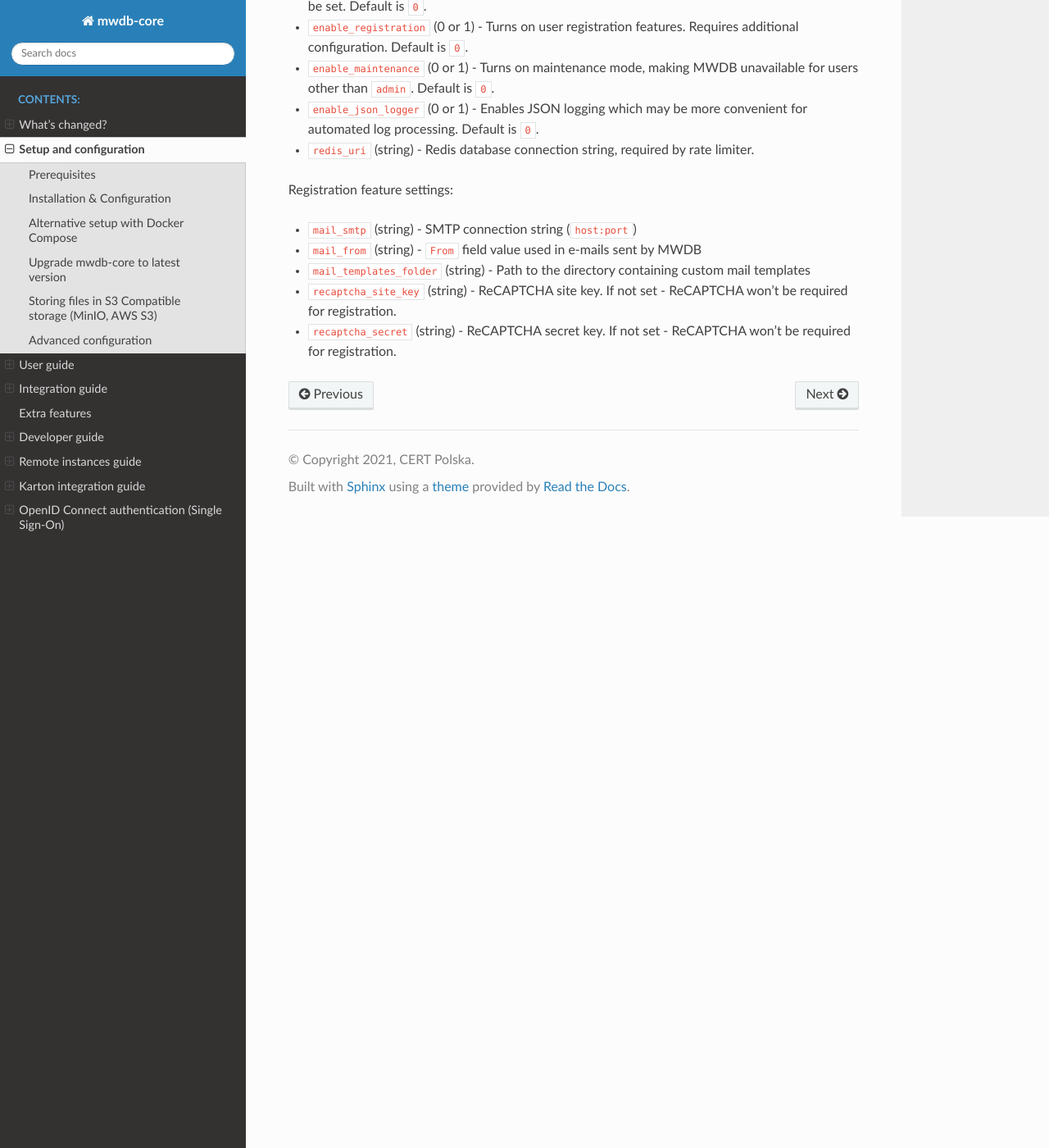
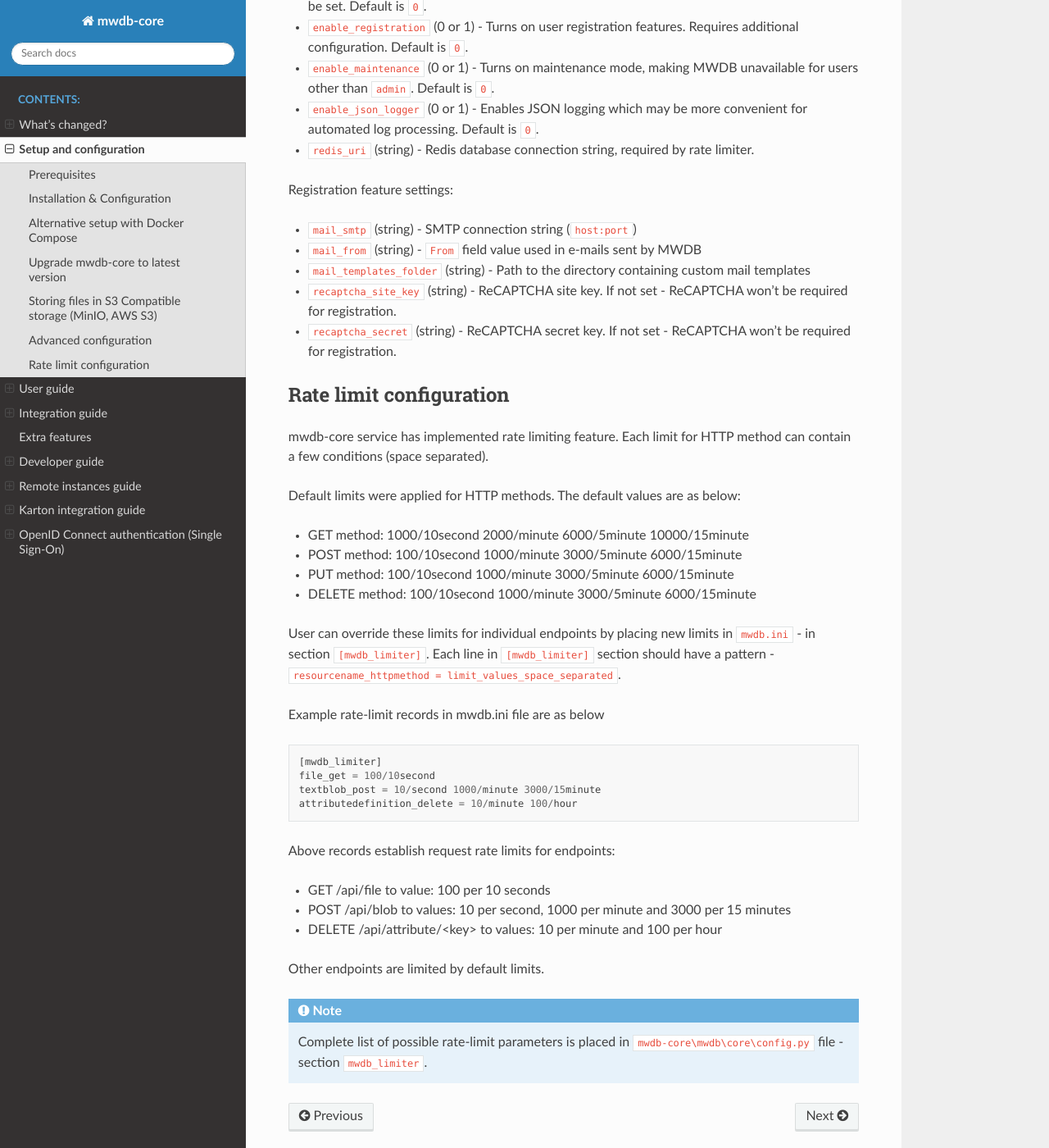
Before and after one commit to CERT-Polska/mwdb-core, a Sphinx documentation site: the page built from docs/setup-and-configuration.rst, in a window 1280 px wide and 1400 px high, scrolled down 6561 px. Shown: the whole window at 82% size. Built offline with Sphinx 7.4.7 and the Read the Docs theme 2.0.0, drawn with Linux system fonts in a browser that asks for light colours.

Commit message:
Change in docs

```diff
--- a/docs/setup-and-configuration.rst
+++ b/docs/setup-and-configuration.rst
@@ -289,3 +289,42 @@
 * ``mail_templates_folder`` (string) - Path to the directory containing custom mail templates
 * ``recaptcha_site_key`` (string) - ReCAPTCHA site key. If not set - ReCAPTCHA won't be required for registration.
 * ``recaptcha_secret`` (string) - ReCAPTCHA secret key. If not set - ReCAPTCHA won't be required for registration.
+
+
+Rate limit configuration
+----------------------
+
+mwdb-core service has implemented rate limiting feature. Each limit for HTTP method can contain a few conditions (space separated).
+
+Default limits were applied for HTTP methods. The default values are as below:
+
+
+* GET method: 1000/10second 2000/minute 6000/5minute 10000/15minute
+* POST method: 100/10second 1000/minute 3000/5minute 6000/15minute
+* PUT method: 100/10second 1000/minute 3000/5minute 6000/15minute
+* DELETE method: 100/10second 1000/minute 3000/5minute 6000/15minute
+
+User can override these limits for individual endpoints by placing new limits in ``mwdb.ini`` - in section ``[mwdb_limiter]``.
+Each line in ``[mwdb_limiter]`` section should have a pattern - ``resourcename_httpmethod = limit_values_space_separated``.
+
+
+Example rate-limit records in mwdb.ini file are as below
+
+.. code-block::
+
+    [mwdb_limiter]
+    file_get = 100/10second
+    textblob_post = 10/second 1000/minute 3000/15minute
+    attributedefinition_delete = 10/minute 100/hour
+
+Above records establish request rate limits for endpoints:
+
+* GET /api/file to value: 100 per 10 seconds
+* POST /api/blob to values: 10 per second, 1000 per minute and 3000 per 15 minutes
+* DELETE /api/attribute/<key> to values: 10 per minute and 100 per hour
+
+Other endpoints are limited by default limits.
+
+.. note::
+
+   Complete list of possible rate-limit parameters is placed in ``mwdb-core\mwdb\core\config.py`` file - section ``mwdb_limiter``.
```
